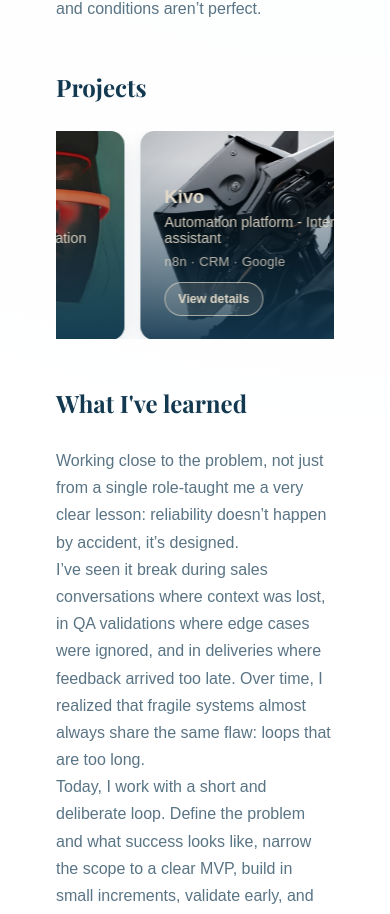
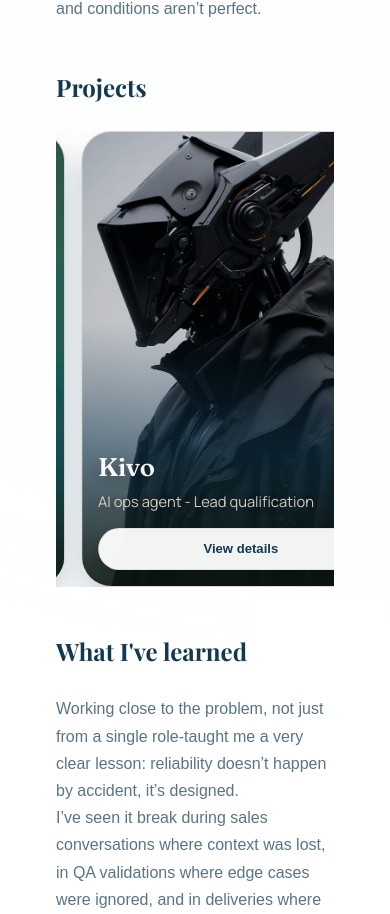
Before and after one commit to Ludwig-a11/portfolioLudwig, a React (Vite) app: page /discovery in a window 390 px wide. Shown: the part 1875-2789 px from the top of the page. Built offline with nearby package versions, Linux system fonts and the light colour scheme.

Commit message:
Project Cards Styles

```diff
--- a/src/App.jsx
+++ b/src/App.jsx
@@ -1,4 +1,5 @@
 import "./App.css";
+import { useEffect } from "react";
 import { BrowserRouter as Router, Routes, Route, useLocation } from "react-router-dom";
 import Error from "./components/Error";
 import Home from "./components/Home/Home";
@@ -10,6 +11,10 @@ import ProjectDetails from "./components/Projects/ProjectDetails";
 function AppLayout() {
   const location = useLocation();
   const isHome = location.pathname === "/";
+
+  useEffect(() => {
+    window.scrollTo({ top: 0, left: 0, behavior: "auto" });
+  }, [location.pathname]);
 
   return (
     <div className="app">
--- a/src/components/Discovey/Discovery.jsx
+++ b/src/components/Discovey/Discovery.jsx
@@ -4,17 +4,14 @@ import TechBannerImage from "../../assets/tech_banner.jpeg";
 import { GithubIcon, LinkedInIcon } from "../Icons";
 import { motion, AnimatePresence } from "framer-motion";
 import { Link, useNavigate } from "react-router-dom";
-import { useEffect, useRef, useState } from "react";
+import { useState } from "react";
 import { projects } from "../../data/projects";
 //import ContactForm from "../Home/ContactForm";
 
 const Discovery = () => {
   const navigate = useNavigate();
-  const [currentIndex, setCurrentIndex] = useState(0);
-  const [isResetting, setIsResetting] = useState(false);
-  const [isPaused, setIsPaused] = useState(false);
   const [isMenuOpen, setIsMenuOpen] = useState(false);
-  const wheelLockRef = useRef(0);
+  const [isCarouselPaused, setIsCarouselPaused] = useState(false);
 
   const menuItems = [
     { text: "HOME", link: "/" },
@@ -65,60 +62,20 @@ const Discovery = () => {
     navigate("/contact");
   };
 
-  const handleProjectCardClick = (projectSlug) => {
-    navigate(`/projects/${projectSlug}`);
-  };
+  const canPauseCarouselOnHover = () =>
+    window.matchMedia("(min-width: 1025px) and (hover: hover) and (pointer: fine)").matches;
 
-  const handleLiveClick = (event, liveUrl) => {
-    event.stopPropagation();
-    if (liveUrl) {
-      window.open(liveUrl, "_blank", "noopener,noreferrer");
+  const handleCardMouseEnter = () => {
+    if (canPauseCarouselOnHover()) {
+      setIsCarouselPaused(true);
     }
   };
 
-  const handleWheel = (event) => {
-    event.preventDefault();
-    const now = Date.now();
-    if (now - wheelLockRef.current < 300) return;
-    wheelLockRef.current = now;
-
-    const direction = event.deltaY > 0 ? 1 : -1;
-    if (direction > 0) {
-      setCurrentIndex((prev) => {
-        if (projects.length === 0) return 0;
-        if (prev >= projects.length) return 1;
-        return prev + 1;
-      });
-      return;
+  const handleCardMouseLeave = () => {
+    if (canPauseCarouselOnHover()) {
+      setIsCarouselPaused(false);
     }
-
-    setCurrentIndex((prev) => {
-      if (projects.length === 0) return 0;
-      if (prev <= 0) return projects.length - 1;
-      return prev - 1;
-    });
   };
-
-  useEffect(() => {
-    if (projects.length <= 1 || isPaused) return undefined;
-    const intervalId = setInterval(() => {
-      setCurrentIndex((prev) => {
-        if (projects.length === 0) return 0;
-        if (prev >= projects.length) return 1;
-        return prev + 1;
-      });
-    }, 4500);
-    return () => clearInterval(intervalId);
-  }, [isPaused]);
-
-  useEffect(() => {
-    if (projects.length === 0) return;
-    if (currentIndex === projects.length) {
-      setIsResetting(true);
-      setCurrentIndex(0);
-      requestAnimationFrame(() => setIsResetting(false));
-    }
-  }, [currentIndex]);
 
   return (
     <div className="discoveryPageWrapper">
@@ -329,77 +286,53 @@ const Discovery = () => {
             {/* Projects Grid */}
             <div className="discoveryProjectsSection">
               <h2 className="discoveryProjectsTitle">Projects</h2>
-              <div className="discoveryProjectsSlider" onWheel={handleWheel}>
+              <div className="discoveryProjectCarousel discoveryProjectsCarousel">
                 <div
-                  className="discoveryProjectsTrack"
-                  style={{
-                    "--slide-index": currentIndex,
-                    transition: isResetting ? "none" : "transform 4.5s ease",
-                  }}
+                  className="discoveryProjectCarouselTrack"
+                  style={{ animationPlayState: isCarouselPaused ? "paused" : "running" }}
                 >
-                  {[...projects, ...projects].map((project, index) => (
-                    <motion.div
+                  {[...projects, ...projects].map((project, index) => {
+                    const stackTags = project.stack
+                      .split("·")
+                      .map((item) => item.trim())
+                      .filter(Boolean)
+                      .slice(0, 2);
+                    const topBadge = stackTags[0] || "Featured";
+
+                    return (
+                      <article
                         key={`${project.id}-${index}`}
-                      className="discoveryProjectCard sliderItem"
-                      onClick={() => handleProjectCardClick(project.slug)}
-                      role="button"
-                      tabIndex={0}
-                      onKeyDown={(event) => {
-                        if (event.key === "Enter" || event.key === " ") {
-                          event.preventDefault();
-                          handleProjectCardClick(project.slug);
-                        }
-                      }}
-                      onMouseEnter={() => setIsPaused(true)}
-                      onMouseLeave={() => setIsPaused(false)}
-                      whileHover={{ scale: 1.03 }}
-                      transition={{
-                        type: "spring",
-                        stiffness: 300,
-                        damping: 20,
-                      }}
+                        className="discoveryProjectCard discoveryProjectCaseCard"
+                        onMouseEnter={handleCardMouseEnter}
+                        onMouseLeave={handleCardMouseLeave}
                       >
-                      <img
-                        src={project.image}
-                        alt={project.title}
-                        className={`discoveryProjectImg ${
-                          project.slug === "kivo" ? "discoveryProjectImgKivo" : ""
-                        }`}
-                      />
-                      <div className="discoveryProjectOverlay">
+                        <img src={project.image} alt={project.title} />
+                        <span className="discoveryProjectCardBadge">{topBadge}</span>
+                        <div className="discoveryProjectCaseBody">
                           <h3>{project.title}</h3>
-                        <p className="discoveryProjectMeta">
-                          {project.description}
-                        </p>
-                        <div className="discoveryProjectStack">
-                          {project.stack}
-                        </div>
-                        <div className="discoveryProjectActions">
-                          <button
-                            type="button"
-                            className="discoveryProjectBtn"
-                            onClick={(event) => {
-                              event.stopPropagation();
-                              handleProjectCardClick(project.slug);
-                            }}
+                          <p>{project.description}</p>
+                          <div className="discoveryProjectCardActions">
+                            <Link
+                              className="discoveryProjectCardBtn"
+                              to={`/projects/${project.slug}`}
                             >
                               View details
-                          </button>
+                            </Link>
                             {project.liveUrl && (
-                            <button
-                              type="button"
-                              className="discoveryProjectBtn discoveryProjectBtnGhost"
-                              onClick={(event) =>
-                                handleLiveClick(event, project.liveUrl)
-                              }
+                              <a
+                                className="discoveryProjectCardBtn discoveryProjectCardBtnGhost"
+                                href={project.liveUrl}
+                                target="_blank"
+                                rel="noopener noreferrer"
                               >
                                 Live
-                            </button>
+                              </a>
                             )}
                           </div>
                         </div>
-                    </motion.div>
-                  ))}
+                      </article>
+                    );
+                  })}
                 </div>
               </div>
             </div>
--- a/src/components/Discovey/discovery.css
+++ b/src/components/Discovey/discovery.css
@@ -1,4 +1,4 @@
-@import url("https://fonts.googleapis.com/css2?family=Playfair+Display:wght@500;600;700&family=Work+Sans:wght@300;400;500;600&display=swap");
+@import url("https://fonts.googleapis.com/css2?family=Fraunces:opsz,wght@9..144,500;9..144,600&family=Manrope:wght@400;500;600;700&family=Playfair+Display:wght@500;600;700&family=Work+Sans:wght@300;400;500;600&display=swap");
 
 /* Discovery Page Styles */
 
@@ -453,136 +453,176 @@
   line-height: 1.7;
 }
 
-/* Projects Grid - similar a Behance */
-/* Slider Projects */
-.discoveryProjectsSlider {
-  position: relative;
+/* Projects Carousel (same behavior and styles as Project Details) */
+.discoveryProjectCarousel {
+  margin-top: 1rem;
+  overflow: hidden;
   width: 100%;
-  overflow: hidden;
-  --cards-per-view: 3;
-  --card-gap: 24px;
-  --card-width: calc(
-    (100% - (var(--cards-per-view) - 1) * var(--card-gap)) /
-      var(--cards-per-view)
-  );
 }
 
-.discoveryProjectsTrack {
+.discoveryProjectCarouselTrack {
   display: flex;
-  gap: var(--card-gap);
-  transition: transform 0.6s ease;
-  will-change: transform;
-  transform: translateX(
-    calc(var(--slide-index) * -1 * (var(--card-width) + var(--card-gap)))
-  );
-}
-
-.discoveryProjectCard.sliderItem {
-  flex: 0 0 var(--card-width);
+  align-items: flex-start;
+  gap: 1rem;
+  width: max-content;
+  animation: projectDetailsCarousel 30s linear infinite;
 }
 
 .discoveryProjectCard {
   position: relative;
-  background: rgba(255, 255, 255, 0.96);
-  border-radius: 14px;
+  border-radius: 30px;
   overflow: hidden;
-  cursor: pointer;
-  box-shadow: 0 8px 18px rgba(var(--gibraltar-sea-rgb), 0.12);
-  transition: box-shadow 0.3s ease;
-  aspect-ratio: 4/3;
-  width: var(--card-width);
+  border: 1px solid rgba(var(--bone-rgb), 0.34);
+  background: rgba(var(--gibraltar-sea-rgb), 0.2);
+  transition: transform 260ms ease, box-shadow 260ms ease;
+  flex: 0 0 clamp(250px, 24vw, 290px);
+  aspect-ratio: 0.7;
+  display: flex;
+  align-items: flex-end;
+  box-shadow: 0 16px 28px rgba(var(--gibraltar-sea-rgb), 0.22);
 }
 
 .discoveryProjectCard:hover {
-  box-shadow: 0 12px 28px rgba(var(--gibraltar-sea-rgb), 0.18);
+  transform: translateY(-8px);
+  box-shadow: 0 22px 38px rgba(var(--gibraltar-sea-rgb), 0.3);
 }
 
-.discoveryProjectImg {
+.discoveryProjectCard::before {
+  content: "";
+  position: absolute;
+  inset: 0;
+  background: linear-gradient(
+    180deg,
+    rgba(var(--gibraltar-sea-rgb), 0.04) 42%,
+    rgba(var(--gibraltar-sea-rgb), 0.56) 70%,
+    rgba(13, 24, 17, 0.88) 100%
+  );
+  z-index: 1;
+}
+
+.discoveryProjectCard img {
+  position: absolute;
+  inset: 0;
   width: 100%;
   height: 100%;
   object-fit: cover;
-  transition: transform 0.3s ease;
-  filter: grayscale(40%) contrast(1.05);
+  transition: transform 320ms ease, filter 320ms ease;
+  filter: saturate(1.08) contrast(1.04) brightness(0.9);
 }
 
-.discoveryProjectImgKivo {
-  object-position: center 15%;
+.discoveryProjectCard:hover img {
+  transform: scale(1.06);
+  filter: saturate(1.14) contrast(1.07) brightness(0.92);
 }
 
-.discoveryProjectCard:hover .discoveryProjectImg {
-  transform: scale(1.06);
+.discoveryProjectCard h3 {
+  margin: 0;
+  color: rgba(255, 255, 255, 0.96);
+  font-family: "Fraunces", serif;
+  font-size: clamp(1.55rem, 2vw, 1.85rem);
+  line-height: 1.15;
+  letter-spacing: -0.01em;
+  text-shadow: 0 4px 14px rgba(0, 0, 0, 0.35);
 }
 
-.discoveryProjectOverlay {
-  position: absolute;
-  bottom: 0;
-  left: 0;
-  right: 0;
-  padding: 1.5rem;
-  background: linear-gradient(
-    to top,
-    rgba(var(--gibraltar-sea-rgb), 0.92),
-    rgba(var(--gibraltar-sea-rgb), 0.25),
-    transparent
-  );
-  opacity: 0;
-  transition: opacity 0.3s ease;
+.discoveryProjectCard p {
+  margin: 0.5rem 0 0;
+  color: rgba(var(--bone-rgb), 0.92);
+  font-family: "Manrope", sans-serif;
+  font-size: 0.98rem;
+  line-height: 1.5;
+  text-shadow: 0 2px 10px rgba(0, 0, 0, 0.34);
+}
+
+.discoveryProjectCaseBody {
+  position: relative;
+  z-index: 2;
   display: flex;
   flex-direction: column;
-  justify-content: flex-end;
-  min-height: 45%;
+  width: 100%;
+  padding: 0.95rem 1rem 1.05rem;
 }
 
-.discoveryProjectCard:hover .discoveryProjectOverlay {
-  opacity: 1;
+.discoveryProjectCardBadge {
+  position: absolute;
+  top: 0.95rem;
+  right: 0.95rem;
+  z-index: 2;
+  border-radius: 999px;
+  padding: 0.34rem 0.58rem;
+  background: rgba(15, 26, 19, 0.55);
+  border: 1px solid rgba(255, 255, 255, 0.16);
+  color: rgba(255, 255, 255, 0.96);
+  font-family: "Manrope", sans-serif;
+  font-size: 0.62rem;
+  font-weight: 700;
+  letter-spacing: 0.04em;
+  text-transform: uppercase;
+  backdrop-filter: blur(2px);
 }
 
-.discoveryProjectOverlay h3 {
-  color: var(--bone);
-  font-size: 1.15rem;
-  margin: 0;
-  font-weight: 600;
+.discoveryProjectCardDots {
+  align-self: center;
+  margin-bottom: 0.6rem;
+  color: rgba(var(--bone-rgb), 0.76);
+  font-size: 0.72rem;
+  letter-spacing: 0.16em;
 }
 
-.discoveryProjectMeta {
-  margin: 0.35rem 0 0.5rem;
-  color: rgba(var(--bone-rgb), 0.92);
-  font-size: 0.9rem;
+.discoveryProjectCardActions {
+  margin-top: auto;
+  padding-top: 0.95rem;
+  display: flex;
+  gap: 0.55rem;
+  flex-wrap: nowrap;
 }
 
-.discoveryProjectStack {
-  color: rgba(var(--bone-rgb), 0.8);
+.discoveryProjectCardBtn {
+  min-height: 42px;
+  border: 1px solid rgba(var(--bone-rgb), 0.65);
+  border-radius: 999px;
+  background: rgba(255, 255, 255, 0.95);
+  color: var(--gibraltar-sea);
+  padding: 0 1rem;
   font-size: 0.82rem;
-  letter-spacing: 0.2px;
+  font-weight: 700;
+  text-decoration: none;
+  display: inline-flex;
+  align-items: center;
+  justify-content: center;
+  flex: 1;
+  box-shadow: 0 8px 16px rgba(0, 0, 0, 0.2);
+  transition:
+    background 0.22s ease,
+    transform 0.2s ease,
+    color 0.2s ease;
 }
 
-.discoveryProjectActions {
-  margin-top: 0.8rem;
-  display: flex;
-  gap: 0.55rem;
-  flex-wrap: wrap;
-}
-
-.discoveryProjectBtn {
-  min-height: 34px;
-  border: 1px solid rgba(var(--bone-rgb), 0.65);
-  border-radius: 999px;
-  background: rgba(var(--bone-rgb), 0.14);
-  color: var(--bone);
-  padding: 0 0.8rem;
-  font-size: 0.78rem;
-  font-weight: 600;
-  cursor: pointer;
-  transition: background 0.2s ease, transform 0.2s ease;
-}
-
-.discoveryProjectBtn:hover {
-  background: rgba(var(--bone-rgb), 0.24);
+.discoveryProjectCardBtn:hover {
+  background: var(--bone);
+  color: var(--gibraltar-sea);
   transform: translateY(-1px);
 }
 
-.discoveryProjectBtnGhost {
-  background: rgba(var(--dry-clay-rgb), 0.5);
+.discoveryProjectCardBtnGhost {
+  background: linear-gradient(
+    135deg,
+    rgba(var(--dry-clay-rgb), 0.94),
+    rgba(var(--harvest-gold-rgb), 0.88)
+  );
+  border-color: rgba(var(--harvest-gold-rgb), 0.62);
+  color: var(--bone);
+  flex: 0 0 auto;
+  min-width: 82px;
+}
+
+.discoveryProjectCardBtnGhost:hover {
+  background: linear-gradient(
+    135deg,
+    rgba(var(--harvest-gold-rgb), 0.96),
+    rgba(var(--dry-clay-rgb), 0.92)
+  );
+  color: rgba(var(--bone-rgb), 0.98);
 }
 
 /* Contact intro */
@@ -697,10 +737,6 @@
     display: none;
   }
 
-  .discoveryProjectsTrack {
-    transition: transform 0.5s ease;
-  }
-
   .discoveryWorkSection {
     text-align: center;
   }
@@ -724,26 +760,9 @@
     width: 100%;
   }
 
-  .discoveryProjectsSlider {
-    --cards-per-view: 2;
-    --card-gap: 20px;
+  .discoveryProjectCard {
+    flex-basis: clamp(230px, 44vw, 290px);
   }
-
-  .discoveryProjectOverlay {
-    opacity: 1;
-    min-height: 55%;
-    background: linear-gradient(
-      to top,
-      rgba(var(--gibraltar-sea-rgb), 0.92),
-      rgba(var(--gibraltar-sea-rgb), 0.45),
-      transparent
-    );
-  }
-
-  .discoveryProjectCard:hover .discoveryProjectImg {
-    transform: none;
-  }
-
 }
 
 @media (min-width: 769px) and (max-width: 1024px) {
@@ -816,13 +835,20 @@
     font-size: 1.5rem;
   }
 
-  .discoveryProjectsTrack {
-    transition: transform 0.5s ease;
+  .discoveryProjectCard {
+    flex-basis: 82vw;
   }
 
-  .discoveryProjectsSlider {
-    --cards-per-view: 1;
-    --card-gap: 16px;
+  .discoveryProjectCard img {
+    height: 100%;
+  }
+
+  .discoveryProjectCard h3 {
+    font-size: 1.6rem;
+  }
+
+  .discoveryProjectCard p {
+    font-size: 0.92rem;
   }
 
   .discoveryServicesGrid {
@@ -839,6 +865,15 @@
 
   .discoveryWorkItem p {
     font-size: 0.8rem;
+  }
+}
+
+@keyframes projectDetailsCarousel {
+  0% {
+    transform: translateX(0);
+  }
+  100% {
+    transform: translateX(calc(-50% - 0.5rem));
   }
 }
 
--- a/src/data/projects.js
+++ b/src/data/projects.js
@@ -9,7 +9,7 @@ export const projects = [
     id: 1,
     slug: "chloe",
     title: "Chloe",
-    description: "AI voice agent - Lead qualification",
+    description: "AI voice agent - Lead Validation",
     stack: "Retell · n8n · ElevenLabs",
     image: chloeImg,
     liveUrl: null,
@@ -53,7 +53,7 @@ export const projects = [
     id: 2,
     slug: "kivo",
     title: "Kivo",
-    description: "Automation platform - Internal ops assistant",
+    description: "AI ops agent - Lead qualification",
     stack: "n8n · CRM · Google",
     image: kivoImg,
     liveUrl: null,
@@ -96,7 +96,7 @@ export const projects = [
     id: 3,
     slug: "dedicated-teams-calculator",
     title: "Dedicated Teams Calculator",
-    description: "Pricing calculator - Fast quote experience",
+    description: "Pricing - Fast quote experience",
     stack: "React · Wordpress · JS",
     image: ddtcImg,
     liveUrl:
@@ -135,7 +135,7 @@ export const projects = [
     id: 4,
     slug: "rick-morty",
     title: "Rick & Morty",
-    description: "API explorer - Character discovery UI",
+    description: "API - Character discovery UI",
     stack: "React · REST API · CSS",
     image: rickMortyImg,
     liveUrl: "https://subtle-pasca-8707dd.netlify.app/",
@@ -176,8 +176,8 @@ export const projects = [
   {
     id: 5,
     slug: "expenses-record-app",
-    title: "Expenses record app",
-    description: "Expense tracker - Simple personal finance",
+    title: "Expense Tracker App",
+    description: "Simple personal finance",
     stack: "React · JS · Firebase",
     image: expenseTrackingAppImg,
     liveUrl: null,
```
Also changed, not shown: src/components/Contact/contact.css (+14 -7 lines), src/components/Home/home.css (+8 -0 lines). Lines whose indentation alone changed are shown as unchanged.
